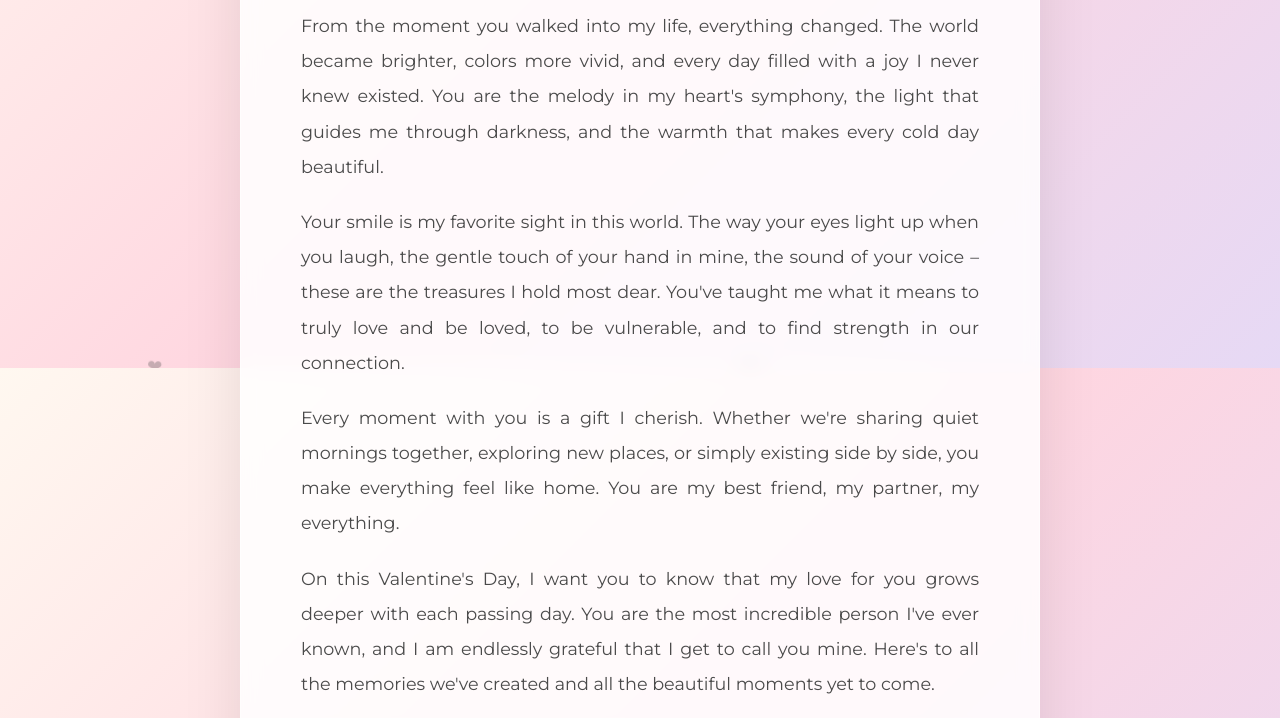
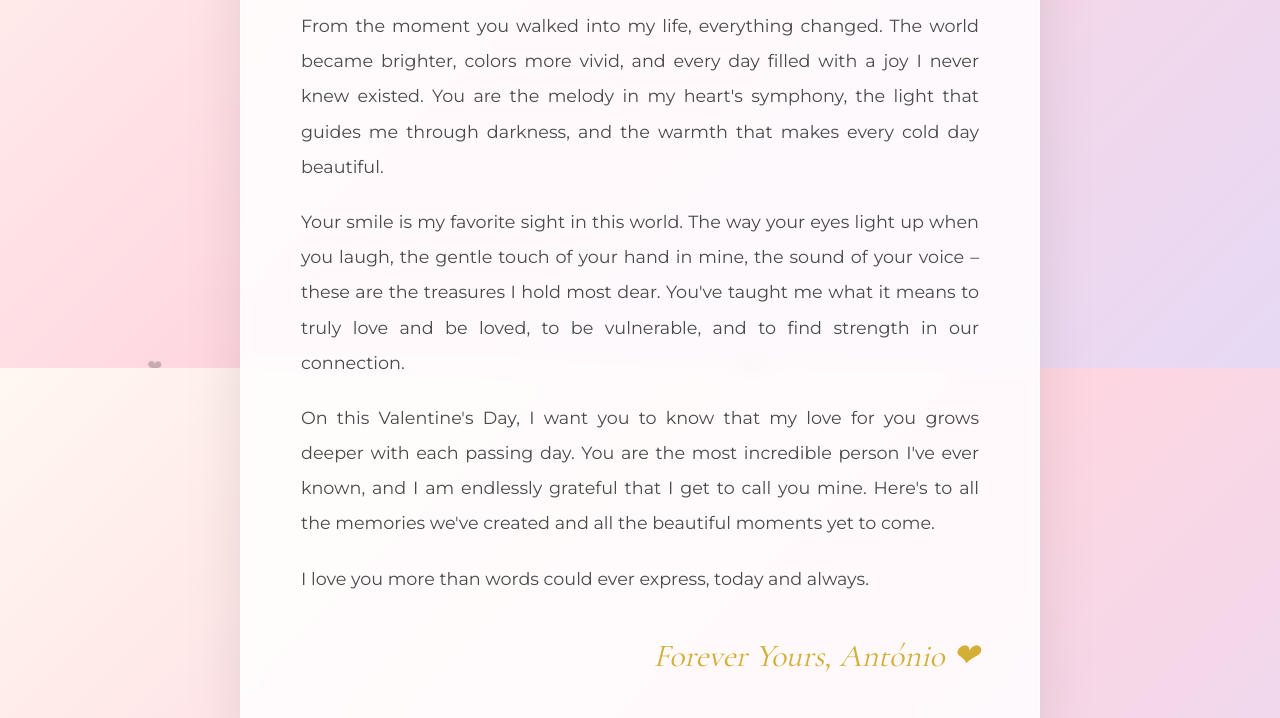
Before and after one commit to antoniomatusseiq/my-dear-elca, a plain HTML site: page index.html in a window 1280 px wide. Shown: the part 432-1150 px from the top of the page. Drawn offline with nearby package versions, Linux system fonts and the light colour scheme.

Commit message:
Update index.html

```diff
--- a/index.html
+++ b/index.html
@@ -412,11 +412,7 @@
                 I hold most dear. You've taught me what it means to truly love and be loved, to be
                 vulnerable, and to find strength in our connection.
             </p>
-            <p>
-                Every moment with you is a gift I cherish. Whether we're sharing quiet mornings together,
-                exploring new places, or simply existing side by side, you make everything feel like home.
-                You are my best friend, my partner, my everything.
-            </p>
+
             <p>
                 On this Valentine's Day, I want you to know that my love for you grows deeper with each
                 passing day. You are the most incredible person I've ever known, and I am endlessly
```
